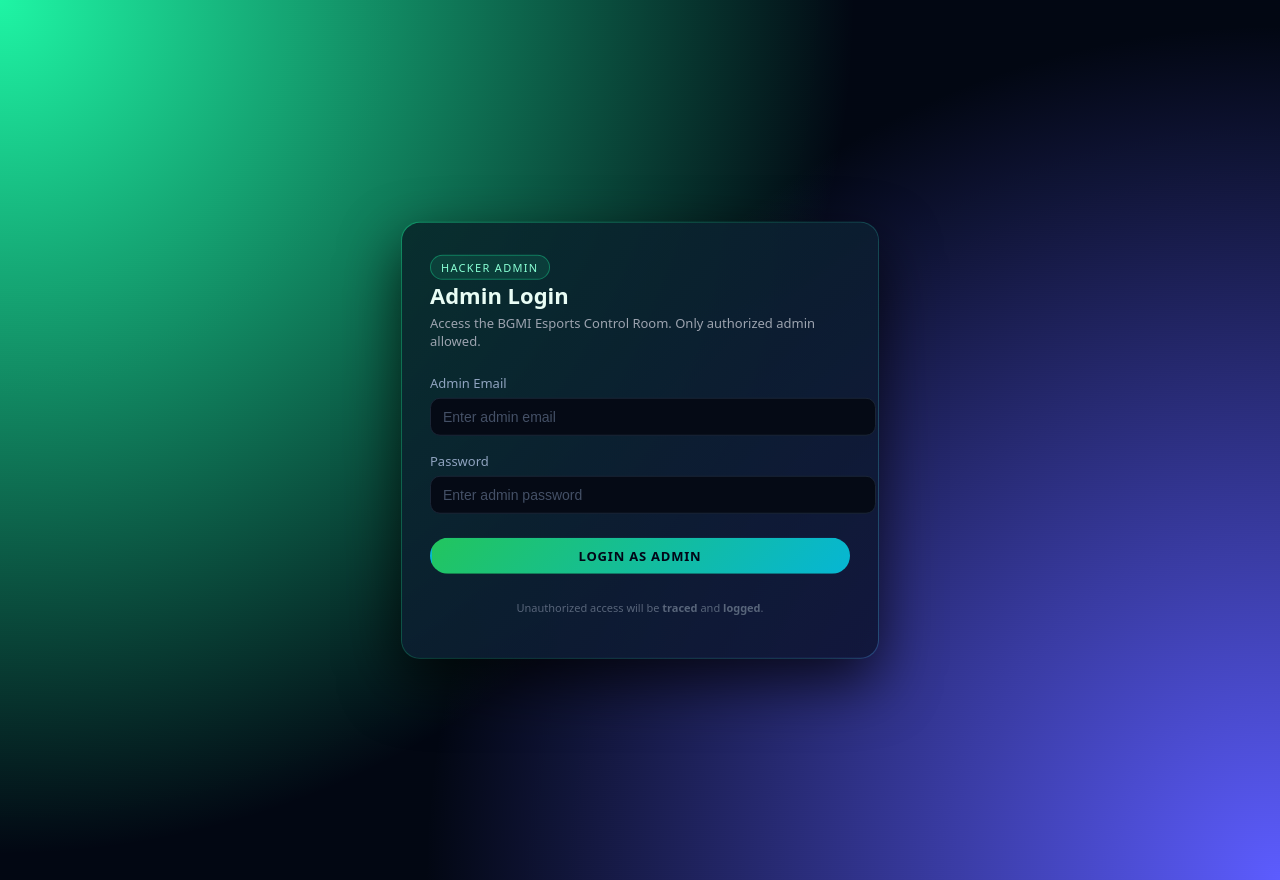
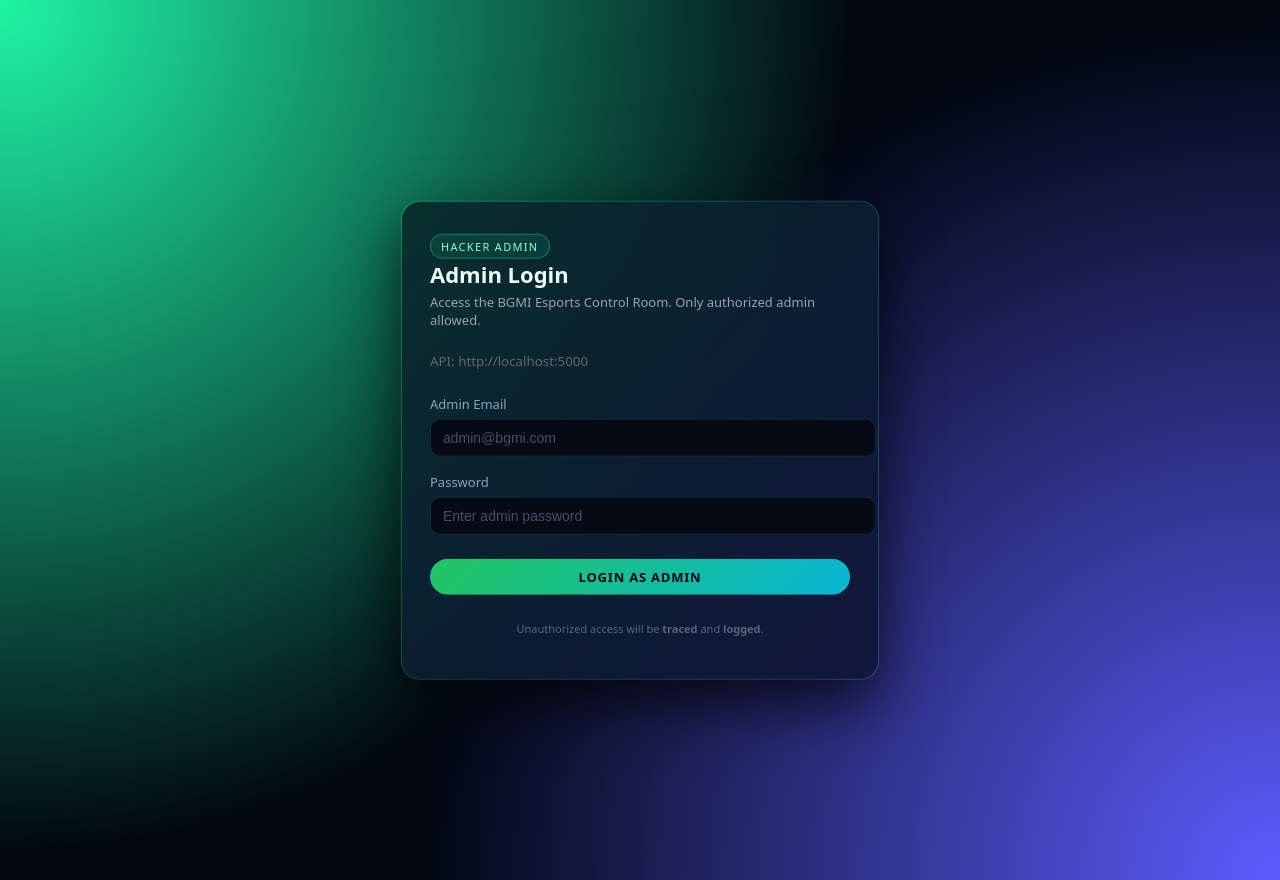
Before and after one commit to bgmiesportsowner-App/bgmi-admin-panel, a React (Create React App) app: page /admin-login in a window 1280 px wide. Built offline with nearby package versions, Linux system fonts and the light colour scheme; no server answers.

Commit message:
🔥 Fixed API_BASE auto-detect local/render

```diff
--- a/src/pages/AdminLogin.jsx
+++ b/src/pages/AdminLogin.jsx
@@ -1,17 +1,39 @@
-// src/pages/AdminLogin.jsx (FINAL VERSION - NO ALERT, DIRECT DASHBOARD)
-import { useState } from "react";
+// src/pages/AdminLogin.jsx (RENDER + LOCALHOST BOTH WORKING)
+import { useState, useEffect } from "react";
 import { useNavigate } from "react-router-dom";
 import axios from "axios";
 import "./AdminLogin.css";
 
-const API_BASE = process.env.REACT_APP_API_URL || "http://localhost:5000";
+// ✅ AUTO DETECTS LOCAL vs PRODUCTION
+const getApiBase = () => {
+  if (typeof window !== 'undefined') {
+    // Render.com pe hai?
+    if (window.location.hostname.includes('onrender.com')) {
+      return 'https://bgmi-admin-panel.onrender.com';
+    }
+    // Local development
+    if (window.location.hostname === 'localhost') {
+      return 'http://localhost:5000';
+    }
+  }
+  // Fallback
+  return process.env.REACT_APP_API_URL || 'http://localhost:5000';
+};
 
 const AdminLogin = () => {
   const [email, setEmail] = useState("");
   const [password, setPassword] = useState("");
   const [error, setError] = useState("");
   const [loading, setLoading] = useState(false);
+  const [apiBase, setApiBase] = useState("http://localhost:5000");
   const navigate = useNavigate();
+
+  // ✅ API BASE AUTO SET ON MOUNT
+  useEffect(() => {
+    const base = getApiBase();
+    setApiBase(base);
+    console.log('🔗 Using API:', base);
+  }, []);
 
   const handleSubmit = async (e) => {
     e.preventDefault();
@@ -19,9 +41,13 @@
     setLoading(true);
 
     try {
-      console.log('🔥 Login attempt:', { email: email.substring(0,3)+'...', password: '***' });
+      console.log('🔥 Login attempt:', {
+        email: email.substring(0,3)+'...',
+        password: '***',
+        api: apiBase
+      });
 
-      const res = await axios.post(`${API_BASE}/api/admin/login`, {
+      const res = await axios.post(`${apiBase}/api/admin/login`, {
         email: email.trim(),
         password: password.trim()
       });
@@ -32,7 +58,7 @@
         localStorage.setItem("bgmi_admin_logged_in", "true");
         localStorage.setItem("bgmi_admin_email", res.data.admin.email);
 
-        // IMMEDIATE REDIRECT - NO POPUP!
+        console.log('✅ Login success - redirecting to dashboard');
         navigate("/admin/dashboard", { replace: true });
         return;
       }
@@ -56,6 +82,10 @@
           <p className="page-subtitle">
             Access the BGMI Esports Control Room. Only authorized admin allowed.
           </p>
+          {/* DEBUG INFO */}
+          <small style={{color: '#666'}}>
+            API: {apiBase}
+          </small>
         </div>
 
         {error && <div className="alert alert-error">{error}</div>}
@@ -66,7 +96,7 @@
             <input
               type="email"
               className="form-input hacker-input"
-              placeholder="Enter admin email"
+              placeholder="admin@bgmi.com"
               value={email}
               onChange={(e) => setEmail(e.target.value)}
               autoComplete="email"
```
